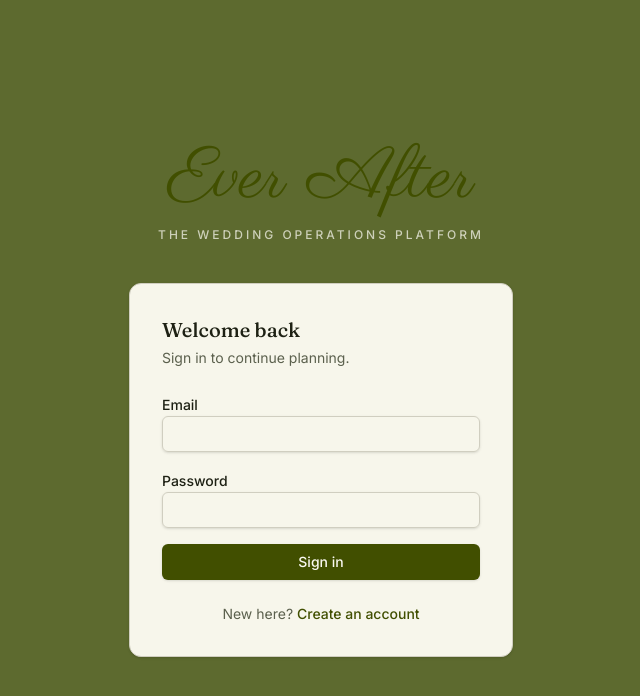
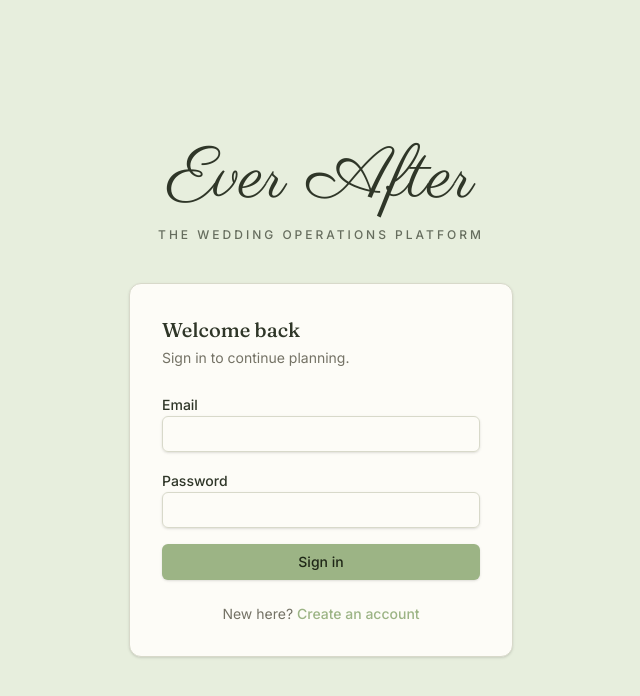
Before and after one commit to NikkiChizmar/ever-after, a React (Vite) app in the folder client/: page /login in a window 1280 px wide. Shown: the top 696 px of the page, without its empty margins (319-959 px from the left). Built offline with nearby package versions, Linux system fonts and the light colour scheme; no server answers.

Commit message:
feat(client): full pastel theme as default — background, cards, buttons, and charts all shift to soft tones; dark saturated-olive theme kept dormant in .dark for a future toggle; fix low-contrast wordmark

```diff
--- a/client/index.html
+++ b/client/index.html
@@ -1,5 +1,5 @@
 <!doctype html>
-<html lang="en" class="dark">
+<html lang="en">
   <head>
     <meta charset="UTF-8" />
     <meta name="viewport" content="width=device-width, initial-scale=1.0" />
--- a/client/src/features/auth/components/AuthCard.tsx
+++ b/client/src/features/auth/components/AuthCard.tsx
@@ -15,7 +15,7 @@ export function AuthCard({ title, subtitle, children }: { title: string; subtitl
   return (
     <div className="flex min-h-svh flex-col items-center justify-center bg-background px-6">
       <div className="mb-10 text-center">
-        <p className="font-script text-7xl leading-none text-primary">Ever After</p>
+        <p className="font-script text-7xl leading-none text-foreground">Ever After</p>
         <p className="mt-3 text-xs font-medium uppercase tracking-[0.25em] text-foreground/70">
           The Wedding Operations Platform
         </p>
--- a/client/src/features/budget/components/BookedVendorsChart.tsx
+++ b/client/src/features/budget/components/BookedVendorsChart.tsx
@@ -63,7 +63,13 @@ export function BookedVendorsChart({ vendors, currency }: BookedVendorsChartProp
               );
             }}
           />
-          <Bar dataKey="cost" radius={[0, 4, 4, 0]} barSize={18}>
+          <Bar
+            dataKey="cost"
+            radius={[0, 4, 4, 0]}
+            barSize={18}
+            stroke="var(--color-card)"
+            strokeWidth={1}
+          >
             {data.map((row) => (
               <Cell key={row.name} fill={row.color} />
             ))}
--- a/client/src/features/budget/components/CategorySpendChart.tsx
+++ b/client/src/features/budget/components/CategorySpendChart.tsx
@@ -63,7 +63,8 @@ export function CategorySpendChart({ summary, currency }: CategorySpendChartProp
               innerRadius="62%"
               outerRadius="100%"
               paddingAngle={2}
-              stroke="none"
+              stroke="var(--color-card)"
+              strokeWidth={2}
             >
               {slices.map((slice) => (
                 <Cell key={slice.name} fill={slice.color} />
--- a/client/src/features/budget/components/VendorPipelineChart.tsx
+++ b/client/src/features/budget/components/VendorPipelineChart.tsx
@@ -93,6 +93,8 @@ export function VendorPipelineChart({ vendors }: VendorPipelineChartProps) {
                 dataKey={status}
                 stackId="pipeline"
                 fill={VENDOR_STATUS_CHART_COLORS[status]}
+                stroke="var(--color-card)"
+                strokeWidth={1}
                 radius={
                   status === VENDOR_STATUS_ORDER[VENDOR_STATUS_ORDER.length - 1] ? [0, 4, 4, 0] : undefined
                 }
--- a/client/src/styles/index.css
+++ b/client/src/styles/index.css
@@ -6,76 +6,83 @@
 /*
  * Ever After design tokens
  * ------------------------
- * Deep forest green, top to bottom — the app's DEFAULT theme is the .dark
- * block below (see index.html), matched to the couple's actual wedding
- * site rather than a neutral dark-mode gray. The :root block still exists
- * as a light theme and stays fully maintained (same components, same
- * contrast discipline) in case a light/dark toggle is ever wanted — it's
- * just not what loads by default today.
+ * Third iteration: a full pastel theme, top to bottom — background, cards,
+ * buttons, and charts all shifted to soft, low-saturation tones. This is a
+ * deliberate departure from the saturated olive matched to the couple's
+ * wedding site (that theme still exists below, in .dark, dormant) — the
+ * :root block below is now the app's DEFAULT (see index.html: no "dark"
+ * class). Kept in the same warm olive/gold/terracotta family as before
+ * rather than jumping to generic wedding pastels (blush pink, lavender,
+ * mint) — pastel doesn't have to mean "same as every other wedding site."
  * No pinks, no gold foil — script type is reserved for the auth screens
  * only (see AuthCard).
  *
  * Colors are defined as CSS variables (shadcn/ui convention) so components
  * reference semantic roles ("primary", "muted") rather than raw values,
- * and dark mode is a variable swap rather than a rewrite.
+ * and a theme swap is a variable swap rather than a rewrite.
  */
 
 :root {
   --radius: 0.5rem;
 
-  --background: oklch(0.985 0.004 85);
-  --foreground: oklch(0.24 0.012 60);
+  /* Pale pastel sage — the page's own color, not a neutral. Cards sit on
+   * top of it in a warmer, lighter ivory (see --card) so the two surfaces
+   * stay distinguishable even though both are now light. */
+  --background: oklch(0.94 0.025 125);
+  --foreground: oklch(0.32 0.025 130);
 
-  --card: oklch(1 0 0);
-  --card-foreground: oklch(0.24 0.012 60);
+  --card: oklch(0.99 0.006 90);
+  --card-foreground: oklch(0.32 0.025 130);
 
-  --popover: oklch(1 0 0);
-  --popover-foreground: oklch(0.24 0.012 60);
+  --popover: oklch(0.99 0.006 90);
+  --popover-foreground: oklch(0.32 0.025 130);
 
-  /* Deep forest green, matched to Nikki & Cody's wedding site envelope —
-   * darker and slightly richer than the original olive so brand touchpoints
-   * (buttons, badges, focus rings, nav) read as "their wedding," not just
-   * "a" green. */
-  --primary: oklch(0.28 0.06 145);
-  --primary-foreground: oklch(0.98 0.005 90);
+  /* Pastel olive — light enough to be "pastel," dark enough that white text
+   * buttons... doesn't work anymore. Pastel primaries need DARK text on
+   * top, so --primary-foreground flips from white to a deep olive here. */
+  --primary: oklch(0.74 0.07 130);
+  --primary-foreground: oklch(0.26 0.03 130);
 
-  --secondary: oklch(0.955 0.006 80);
-  --secondary-foreground: oklch(0.3 0.015 60);
+  --secondary: oklch(0.9 0.035 25);
+  --secondary-foreground: oklch(0.36 0.03 25);
 
-  --muted: oklch(0.955 0.006 80);
-  --muted-foreground: oklch(0.52 0.012 60);
+  --muted: oklch(0.95 0.012 90);
+  --muted-foreground: oklch(0.55 0.02 100);
 
-  --accent: oklch(0.94 0.012 90);
-  --accent-foreground: oklch(0.3 0.015 60);
+  --accent: oklch(0.92 0.04 85);
+  --accent-foreground: oklch(0.38 0.03 85);
 
-  --destructive: oklch(0.55 0.19 25);
-  --destructive-foreground: oklch(0.98 0.005 90);
+  /* Softened coral rather than a harsh alert red — still unmistakably
+   * "destructive," just pastel-adjacent like everything else. */
+  --destructive: oklch(0.64 0.13 25);
+  --destructive-foreground: oklch(0.99 0.005 90);
 
-  --border: oklch(0.91 0.006 80);
-  --input: oklch(0.91 0.006 80);
-  --ring: oklch(0.28 0.06 145);
+  --border: oklch(0.88 0.02 110);
+  --input: oklch(0.88 0.02 110);
+  --ring: oklch(0.74 0.07 130);
 
-  /* Chart palette — seven hues drawn from one warm, autumnal family
-   * (olive, gold, amber, rust, wine, sand, sage) rather than a generic
-   * categorical rainbow. Deliberately has no blue or purple — both read
-   * as "default charting library" and fight the brand's warmth. Reused
-   * cyclically for the handful of categories beyond the seven Nikki
-   * actually has vendors in. */
-  --chart-1: oklch(0.42 0.09 130); /* olive */
-  --chart-2: oklch(0.72 0.1 75); /* gold */
-  --chart-3: oklch(0.64 0.1 50); /* amber */
-  --chart-4: oklch(0.58 0.13 30); /* rust */
-  --chart-5: oklch(0.42 0.11 18); /* wine */
-  --chart-6: oklch(0.82 0.04 90); /* sand */
-  --chart-7: oklch(0.62 0.035 150); /* sage */
+  /* Chart palette — pastel versions of the same seven-hue warm family
+   * (olive, gold, amber, rust, wine, sand, sage). Pastel tones sit closer
+   * together in lightness than saturated ones, so the chart components add
+   * a thin card-colored stroke between segments to keep adjacent slices/
+   * bars from blurring into each other. */
+  --chart-1: oklch(0.72 0.05 130); /* olive */
+  --chart-2: oklch(0.86 0.06 80); /* gold */
+  --chart-3: oklch(0.8 0.07 55); /* amber */
+  --chart-4: oklch(0.76 0.08 35); /* rust */
+  --chart-5: oklch(0.74 0.06 20); /* wine */
+  --chart-6: oklch(0.91 0.025 85); /* sand */
+  --chart-7: oklch(0.83 0.025 145); /* sage */
 }
 
 /*
- * Dark theme — currently the app's DEFAULT (see index.html: <html class="dark">),
- * not an opt-in. Second iteration: matched directly to a reference swatch
- * Nikki provided (~oklch(0.50 0.085 120), sampled via sRGB->OKLCH conversion
- * from an estimated hex) — a proper mid-tone, moderately saturated olive,
- * not a dark neutral with a green tint.
+ * Dark theme — NOT currently loaded (see index.html: no "dark" class as of
+ * the pastel rework). Kept intact rather than deleted: this is the
+ * saturated-olive theme matched directly to a reference swatch Nikki
+ * provided (~oklch(0.50 0.085 120), sampled via sRGB->OKLCH conversion from
+ * an estimated hex) — a proper mid-tone, moderately saturated olive, not a
+ * dark neutral with a green tint. If a light/dark (or "pastel/bold") toggle
+ * is ever wanted, this is the other side of it, still fully maintained.
  *
  * That background is too saturated/mid-bright for body text to sit directly
  * on it at good contrast, so this iteration splits the model: --background
```
